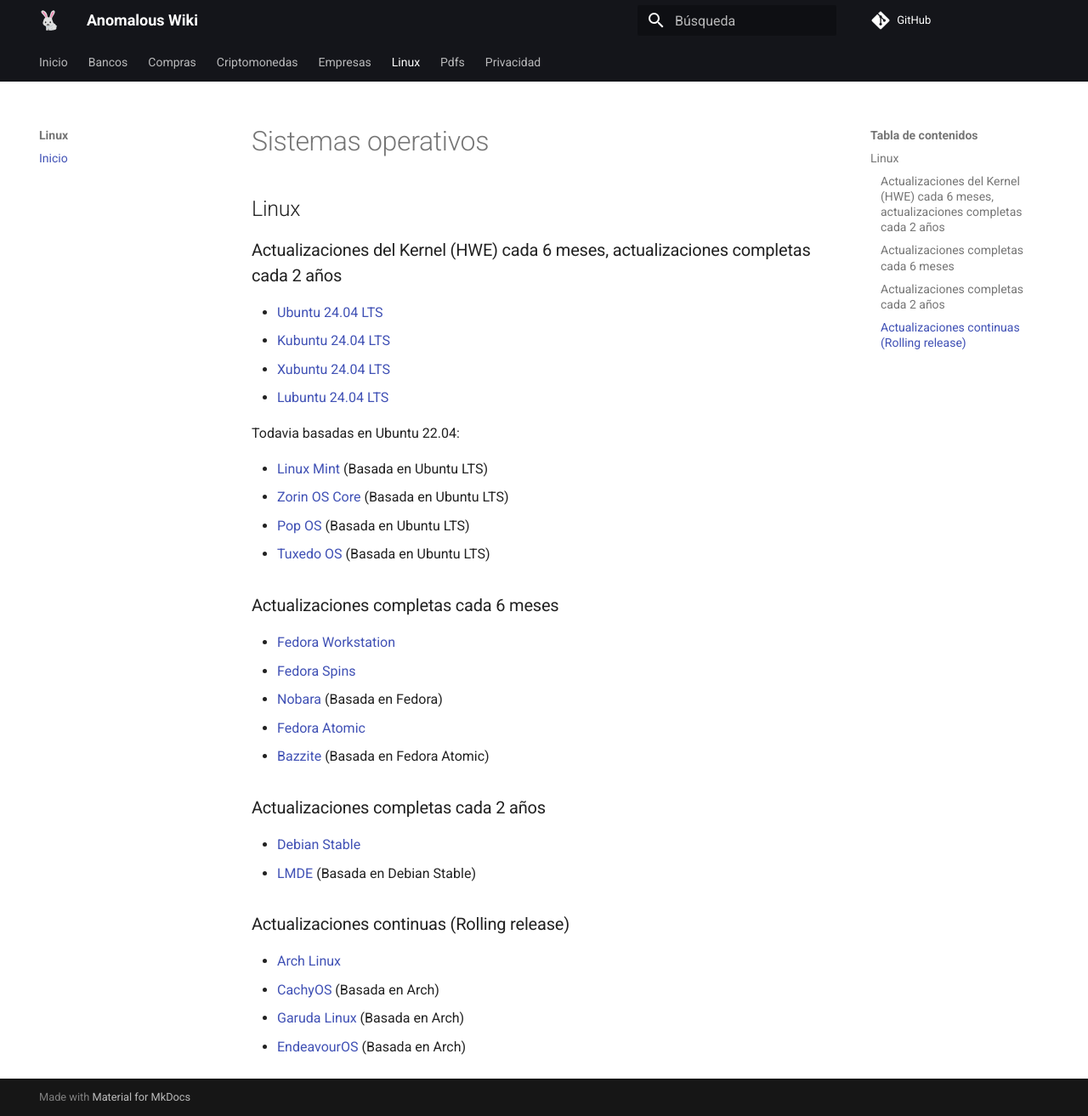
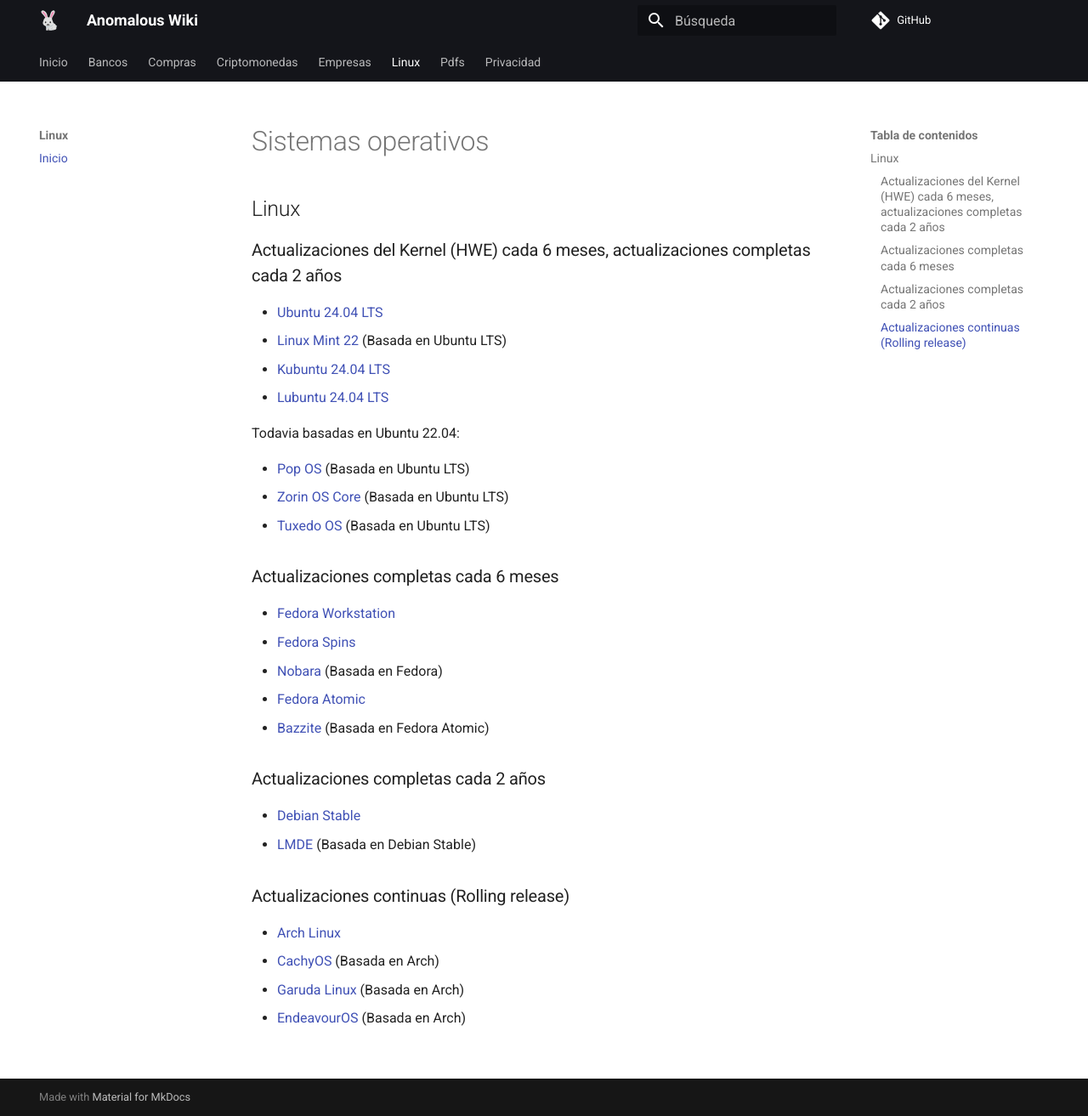
Before and after one commit to anomalouscode/wiki, an MkDocs documentation site: the page built from docs/linux/index.md, in a window 1280 px wide and 1313 px high. Shown: the whole window at 85% size. Built offline with MkDocs 1.6.1 and Material for MkDocs 9.7.7, drawn with Linux system fonts in a browser that asks for light colours; comment, search, counter and statistics services are not loaded.

Commit message:
Update index.md

```diff
--- a/docs/linux/index.md
+++ b/docs/linux/index.md
@@ -9,15 +9,14 @@
 ### Actualizaciones del Kernel (HWE) cada 6 meses, actualizaciones completas cada 2 años
 
 - [Ubuntu 24.04 LTS](https://ubuntu.com/desktop)
+- [Linux Mint 22](https://mirrors.cicku.me/linuxmint/iso/stable/22/) (Basada en Ubuntu LTS)
 - [Kubuntu 24.04 LTS](https://kubuntu.org/)
-- [Xubuntu 24.04 LTS](https://xubuntu.org/)
 - [Lubuntu 24.04 LTS](https://lubuntu.me/)
 
 Todavia basadas en Ubuntu 22.04:
 
-- [Linux Mint](https://linuxmint.com/) (Basada en Ubuntu LTS)
+- [Pop OS](https://pop.system76.com/) (Basada en Ubuntu LTS)
 - [Zorin OS Core](https://zorin.com/os/) (Basada en Ubuntu LTS)
-- [Pop OS](https://pop.system76.com/) (Basada en Ubuntu LTS)
 - [Tuxedo OS](https://www.tuxedocomputers.com/en/TUXEDO-OS_1.tuxedo) (Basada en Ubuntu LTS)
 
 ### Actualizaciones completas cada 6 meses
```
